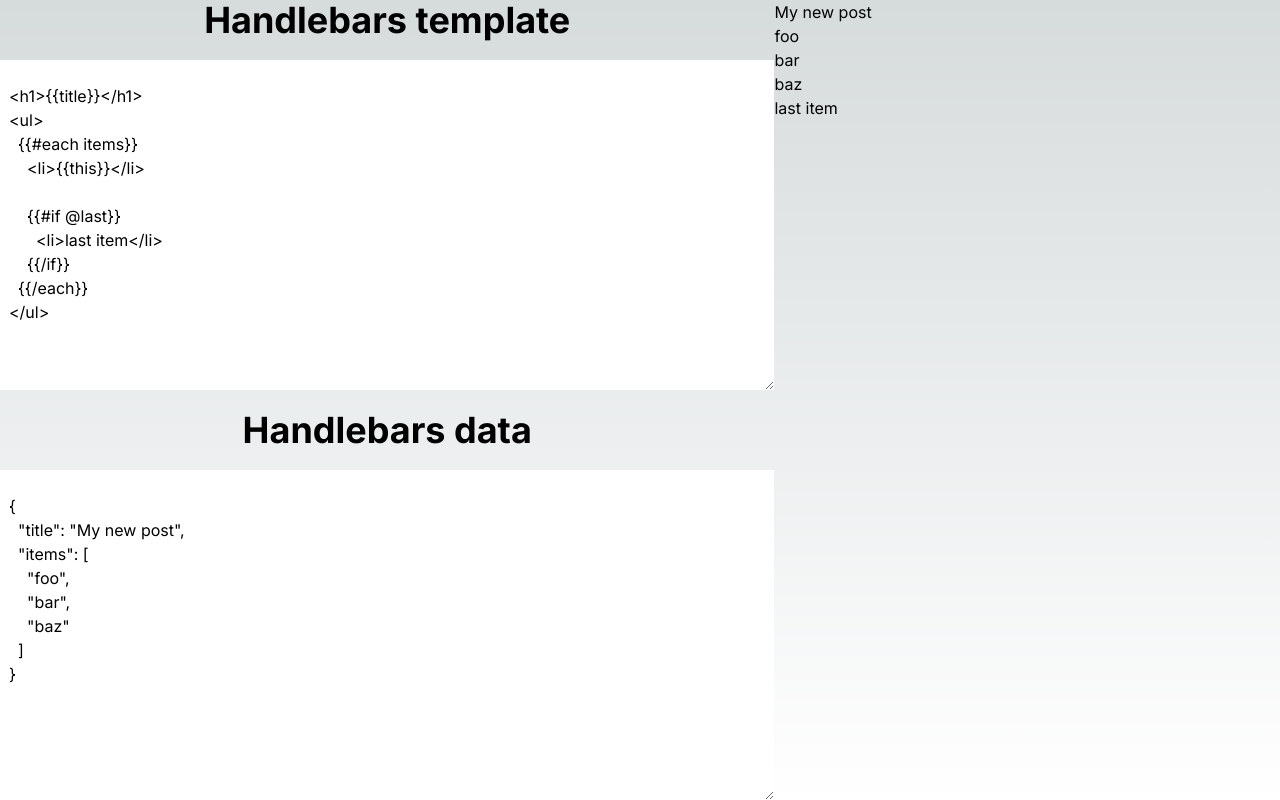
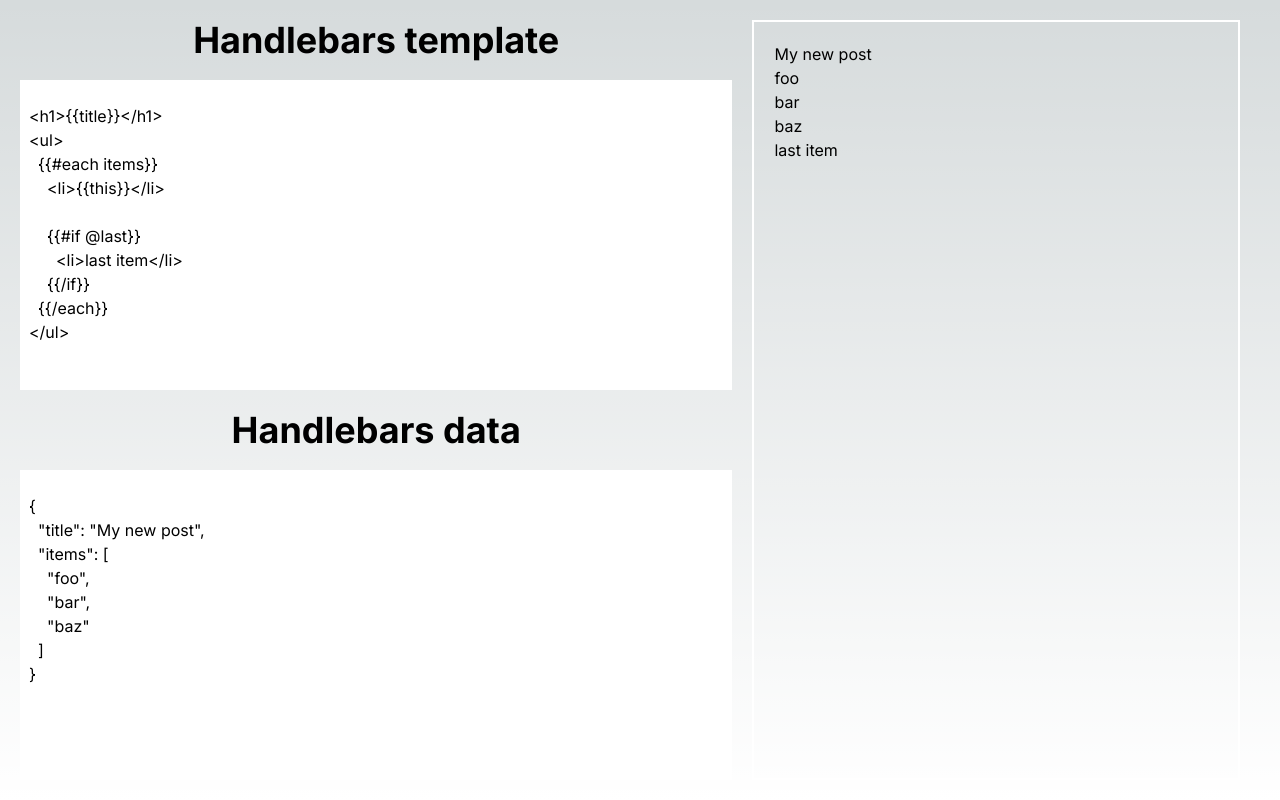
Before and after one commit to Dylan-Kentish/hbs-editor, a Next.js app: page / in a window 1280 px wide. Built offline with nearby package versions, Linux system fonts and the light colour scheme.

Commit message:
formatting changes

```diff
--- a/src/app/page.tsx
+++ b/src/app/page.tsx
@@ -48,14 +48,14 @@
   }
 
   return (
-    <main className="flex grow h-screen">
+    <main className="flex grow h-screen p-5">
       <div className="flex grow flex-col justify-center gap-5">
         <h1 className="text-4xl font-bold text-center ">Handlebars template</h1>
-        <textarea className="flex grow text-black" value={template} onChange={handleTemplateChange} />
+        <textarea className="flex grow text-black resize-none" spellCheck={false} value={template} onChange={handleTemplateChange} />
         <h1 className="text-4xl font-bold text-center">Handlebars data</h1>
-        <textarea className="flex grow text-black" value={data} onChange={handleDataChange} />
+        <textarea className="flex grow text-black resize-none" spellCheck={false} value={data} onChange={handleDataChange} />
       </div>
-      <div className="flex grow">
+      <div className="flex grow p-5 border-2 border-white mx-5">
         <div dangerouslySetInnerHTML={{__html: compiled}} />
       </div>
     </main>
```
